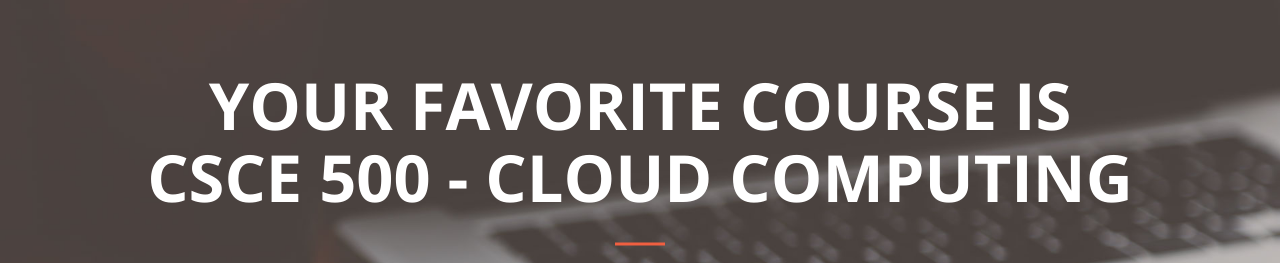
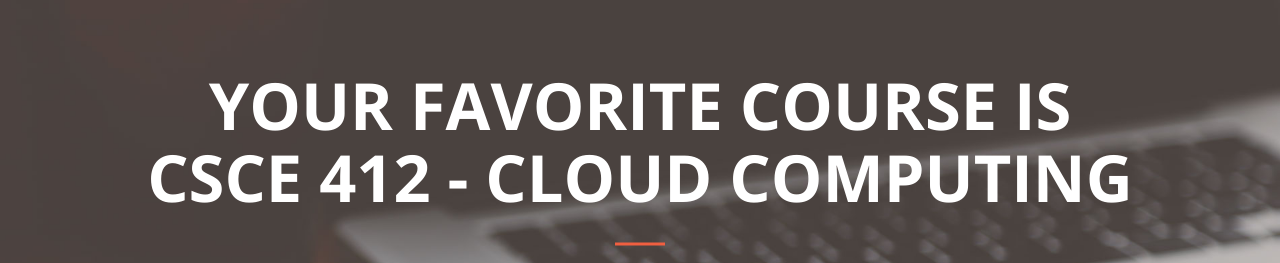
Before and after one commit to josefmun9902/CloudSite, a plain HTML site: page index.html in a window 1280 px wide. Shown: the part 164-427 px from the top of the page. Drawn offline with nearby package versions, Linux system fonts and the light colour scheme.

Commit message:
documentation change

```diff
--- a/index.html
+++ b/index.html
@@ -74,7 +74,7 @@
     <header>
         <div class="header-content">
             <div class="header-content-inner">
-                <h1>Your Favorite Course is CSCE 500 - Cloud Computing</h1>
+                <h1>Your Favorite Course is CSCE 412 - Cloud Computing</h1>
                 <hr>
                 <p>This demo's primary goal is to learn how to use AWS cloud to launch you own website!</p>
                 <a href="#about" class="btn btn-primary btn-xl page-scroll">Find Out More</a>
```
